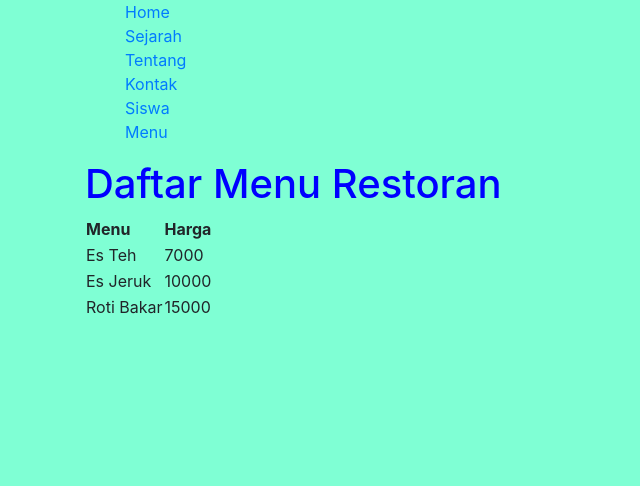
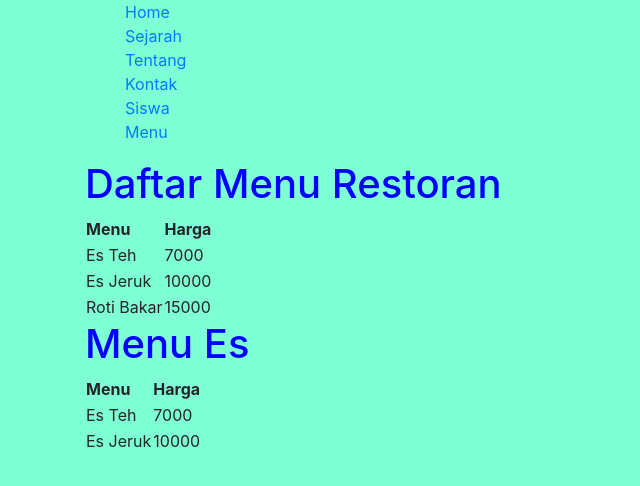
Before and after one commit to ujangaris/ReactJS, a React (Create React App) app: page /menu in a window 1280 px wide. Shown: the top 486 px of the page, without its empty margins (0-640 px from the left). Built offline with nearby package versions, Linux system fonts and the light colour scheme.

Commit message:
#11 Contoh reuse Komponen | menampilkan data es dengan table

```diff
--- a/src/pages/Menu.js
+++ b/src/pages/Menu.js
@@ -14,14 +14,14 @@ function Menu() {
             },
             {
                 idmenu: 1,
-                idkategori: 2,
+                idkategori: 3,
                 menu: "Es Jeruk",
                 gambar: "esjeruk.jpg",
                 harga: 10000,
             },
             {
                 idmenu: 2,
-                idkategori: 3,
+                idkategori: 2,
                 menu: "Roti Bakar",
                 gambar: "rotibakar.jpg",
                 harga: 15000,
@@ -31,6 +31,7 @@ function Menu() {
     return (
         <div className="App">
             <Table menu={menus} titel={titel} />
+            <Table menu={menus.filter((data)=>(data.idkategori=== 3))} titel="Menu Es" />
         </div>
     );
 }
```
